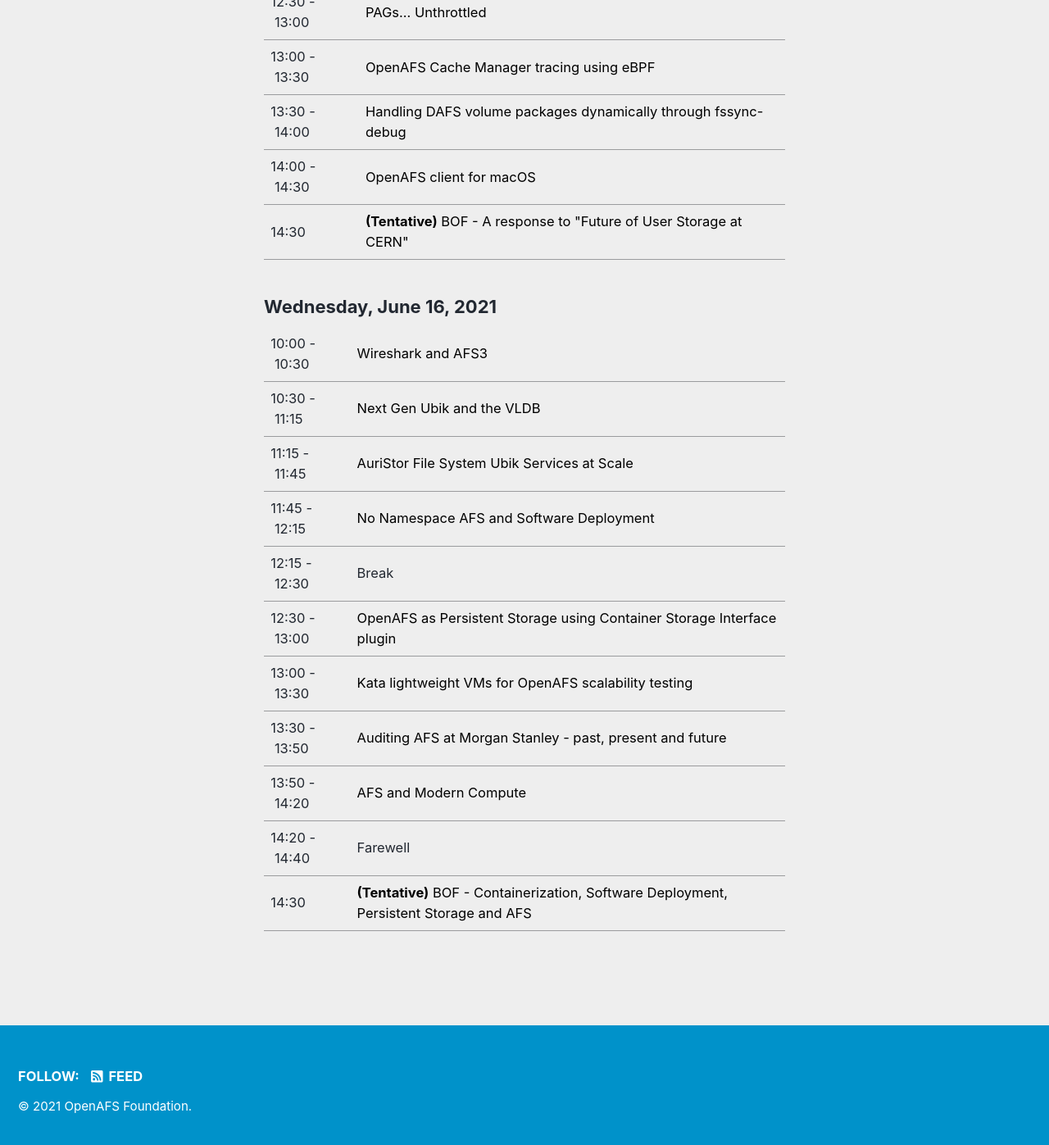
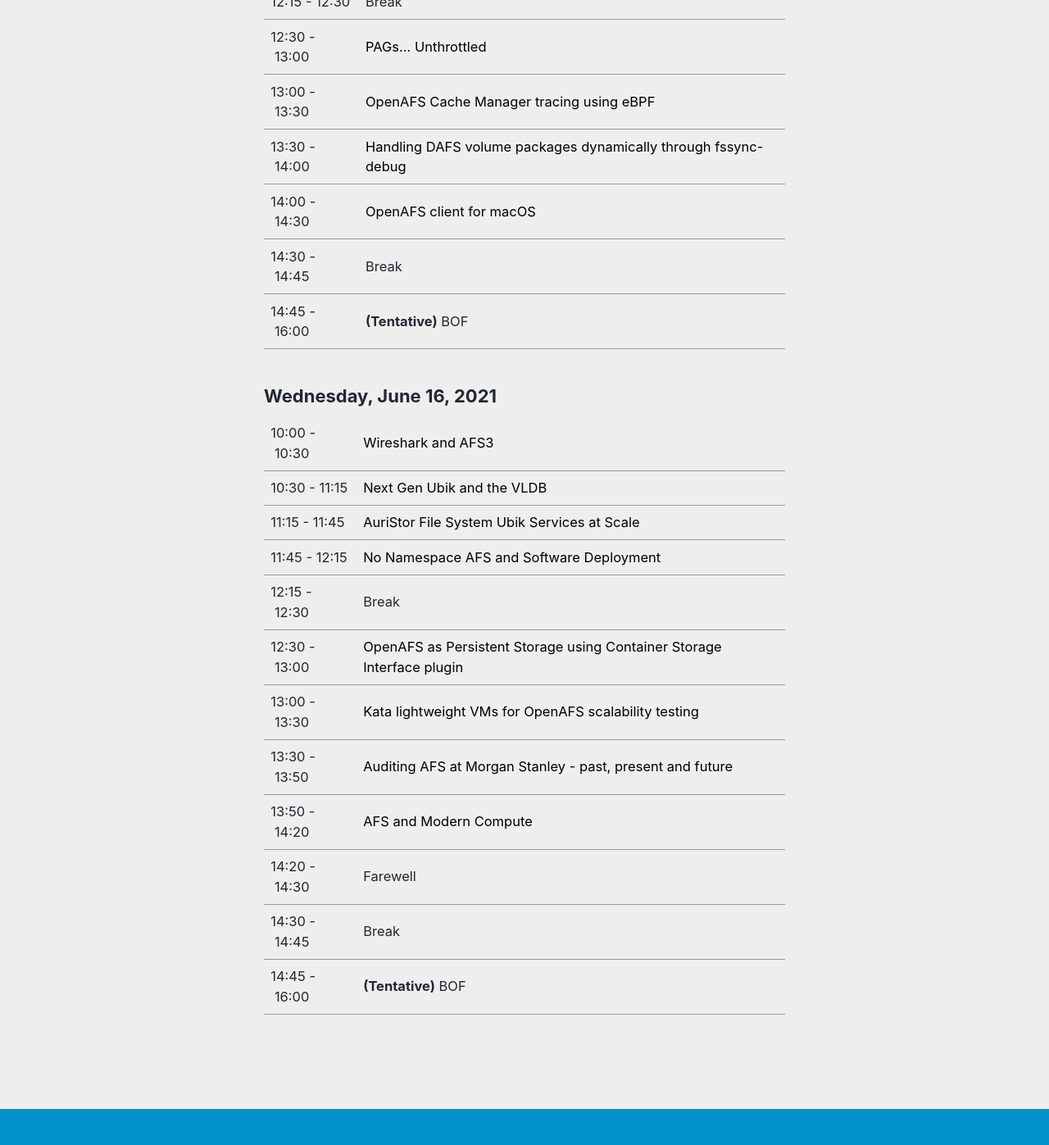
Before and after one commit to openafsfoundation/openafs-workshop.org, a Jekyll site: the page built from _pages/schedule.md, in a window 1280 px wide and 1400 px high, scrolled down 1010 px. Shown: the top 1397 px of the window at 82% size. Built offline with Jekyll 4.4.1, drawn with Linux system fonts in a browser that asks for light colours; cached includes are drawn as plain includes; nearby versions of some CDN libraries; some of the changed text lies outside the part shown.

Commit message:
Final schedule for workshop 2021
Changes per the OpenAFS Foundation board.

```diff
--- a/_pages/schedule.md
+++ b/_pages/schedule.md
@@ -13,7 +13,8 @@
       - ["12:30 - 13:15", "Site Report - AFS at the Instituto Superior Técnico", ""]
       - ["13:15 - 13:45", "Site Report - Morgan Stanley", ""]
       - ["13:45 - 14:30", "Juggling Bottlenecks", ""]
-      - ["14:30",         "BOF - State of AFS", "nodesc"]
+      - ["14:30 - 14:45", "Break", "nodesc"]
+      - ["14:45 - 16:00", "BOF", "nodesc,tentative"]
   - day: Tuesday, June 15, 2021
     slots:
       - ["10:00 - 10:15", "OpenAFS Foundation Report", ""]
@@ -26,7 +27,8 @@
       - ["13:00 - 13:30", "OpenAFS Cache Manager tracing using eBPF", ""]
       - ["13:30 - 14:00", "Handling DAFS volume packages dynamically through fssync-debug", ""]
       - ["14:00 - 14:30", "OpenAFS client for macOS", ""]
-      - ["14:30",         'BOF - A response to "Future of User Storage at CERN"', "tentative"]
+      - ["14:30 - 14:45", "Break", "nodesc"]
+      - ["14:45 - 16:00", "BOF", "tentative,nodesc"]
   - day: Wednesday, June 16, 2021
     slots:
       - ["10:00 - 10:30", "Wireshark and AFS3", ""]
@@ -38,8 +40,9 @@
       - ["13:00 - 13:30", "Kata lightweight VMs for OpenAFS scalability testing", ""]
       - ["13:30 - 13:50", "Auditing AFS at Morgan Stanley - past, present and future", ""]
       - ["13:50 - 14:20", "AFS and Modern Compute", ""]
-      - ["14:20 - 14:40", "Farewell", "nodesc"]
-      - ["14:30",         "BOF - Containerization, Software Deployment, Persistent Storage and AFS", "tentative"]
+      - ["14:20 - 14:30", "Farewell", "nodesc"]
+      - ["14:30 - 14:45", "Break", "nodesc"]
+      - ["14:45 - 16:00", "BOF", "tentative,nodesc"]
 ---
 
 All times are Eastern Daylight (UTC -4).
```
Also changed, not shown: _pages/talks.md (+0 -2 lines), _pages/talks/bof-a-response-to-future-of-user-storage-at-cern.md (deleted, +0 -22 lines), _pages/talks/bof-containerization-software-deployment-persistent-storage-and-afs.md (deleted, +0 -19 lines).
